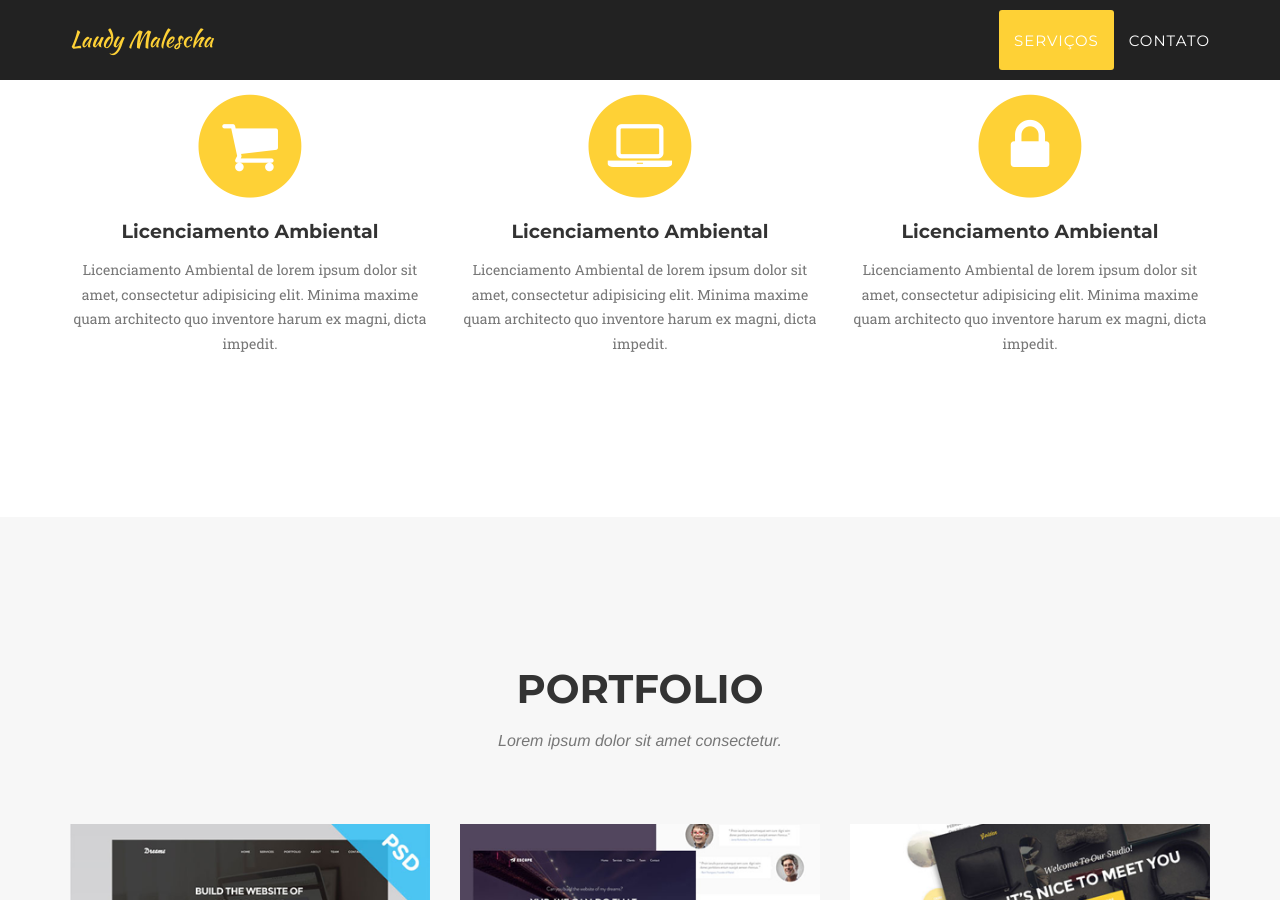
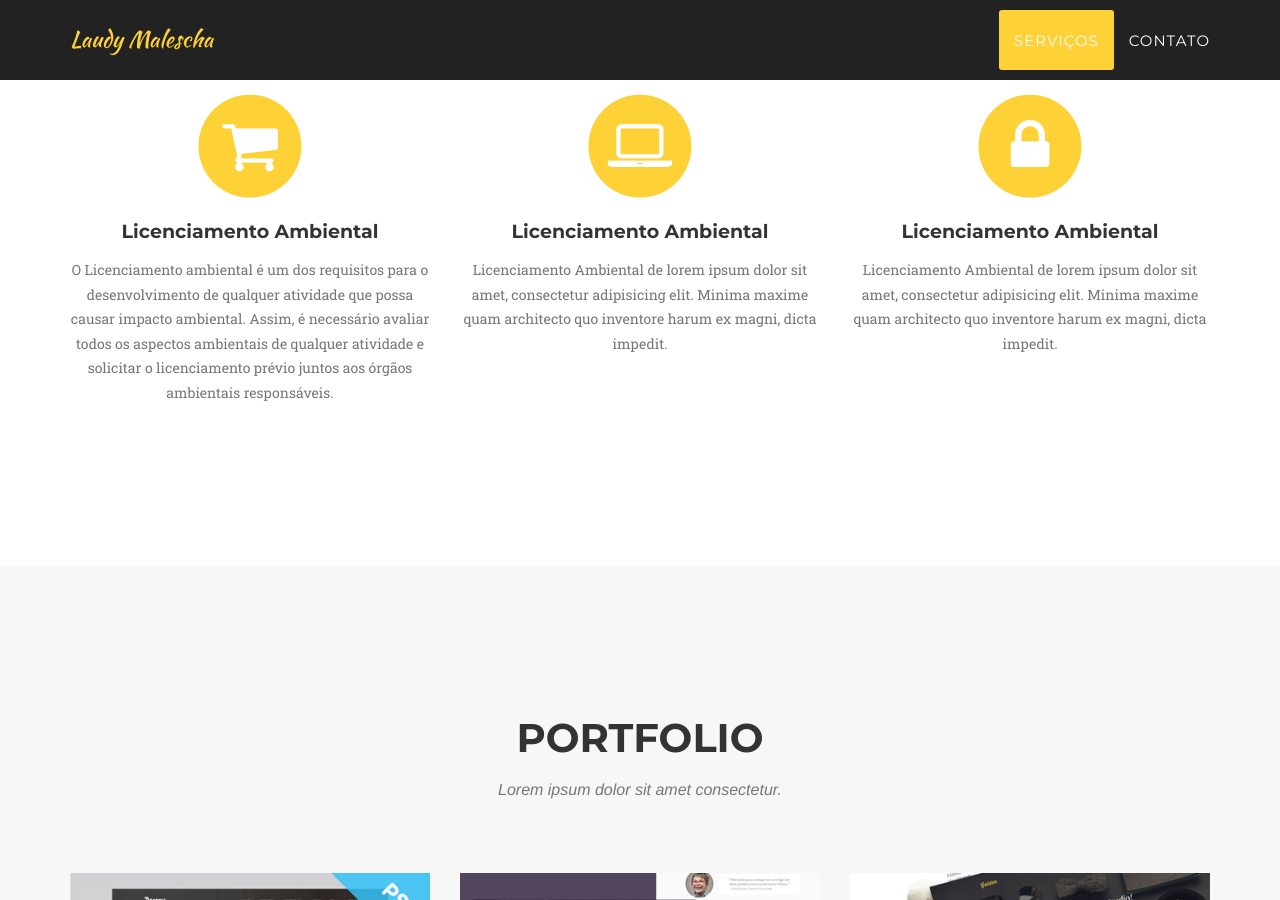
Before and after one commit to laudymalescha/laudymalescha.github.io, a Jekyll site: the page built from index.html, in a window 1280 px wide and 900 px high, scrolled down 978 px. Built offline with Jekyll 4.4.1, drawn with Linux system fonts in a browser that asks for light colours; some web fonts are replaced.

Commit message:
Update licenciamento ambiental

```diff
--- a/_includes/services.html
+++ b/_includes/services.html
@@ -14,7 +14,7 @@
                         <i class="fa fa-shopping-cart fa-stack-1x fa-inverse"></i>
                     </span>
                     <h4 class="service-heading">Licenciamento Ambiental</h4>
-                    <p class="text-muted">Licenciamento Ambiental de lorem ipsum dolor sit amet, consectetur adipisicing elit. Minima maxime quam architecto quo inventore harum ex magni, dicta impedit.</p>
+                    <p class="text-muted">O Licenciamento ambiental é um dos requisitos para o desenvolvimento de qualquer atividade que possa causar impacto ambiental. Assim, é necessário avaliar todos os aspectos ambientais de qualquer atividade e solicitar o licenciamento prévio juntos aos órgãos ambientais responsáveis.</p>
                 </div>
                 <div class="col-md-4">
                     <span class="fa-stack fa-4x">
```
